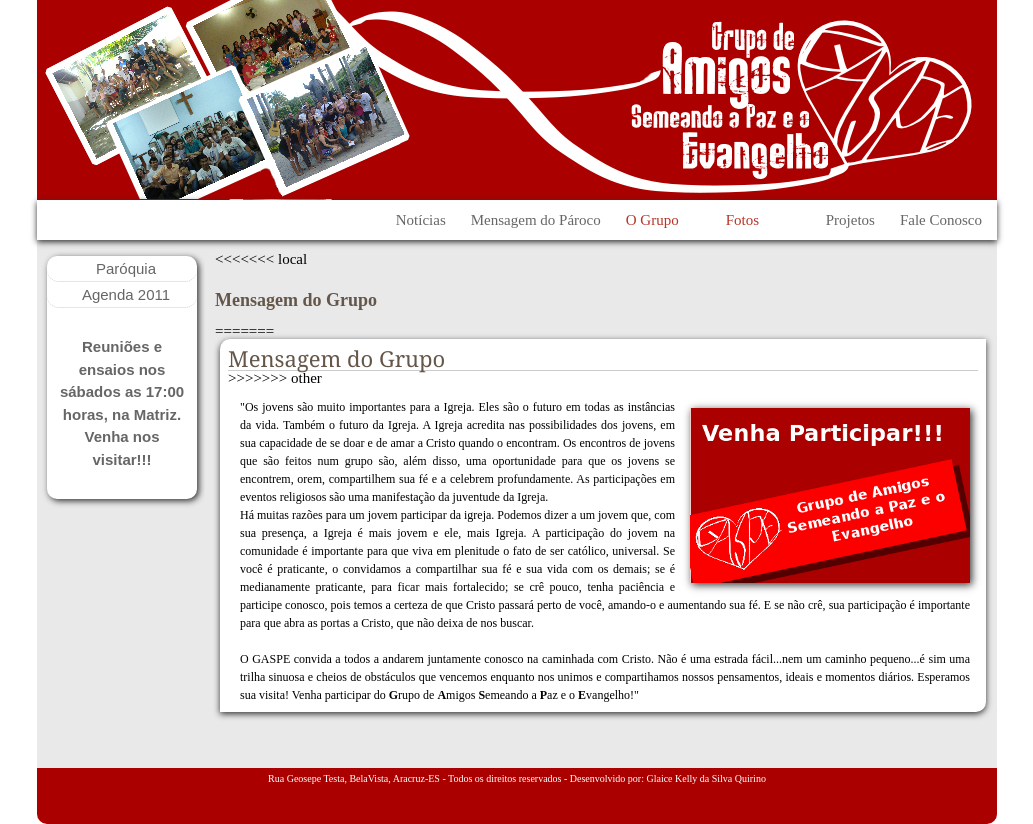
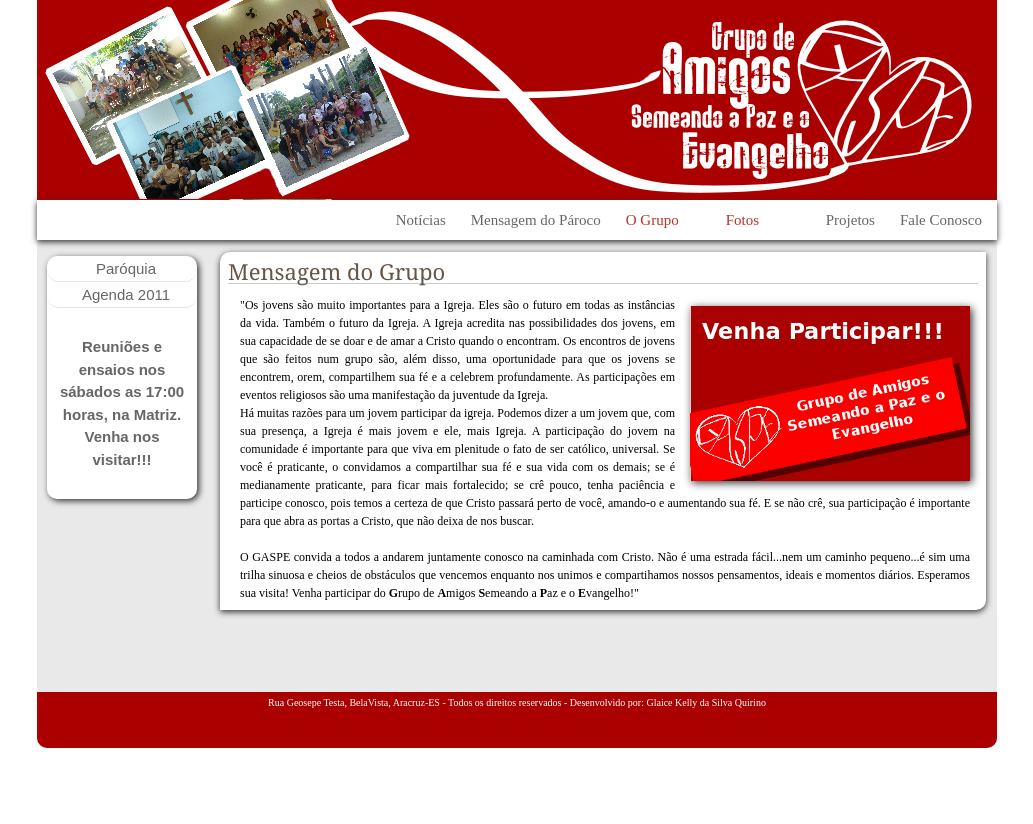
Before and after one commit to glaice/gaspe, a PHP site: page /mensagem.php in a window 1280 px wide. Shown: the whole page, without its empty margins (123-1156 px from the left). After the commit the page ends 748 px from the top, so only its background shows below. Run offline with PHP 8.4, Linux system fonts and the light colour scheme; some libraries are stand-ins or nearby versions.

Commit message:
refazendo ajustes

```diff
--- a/mensagem.php
+++ b/mensagem.php
@@ -11,13 +11,8 @@ include "cabecalho.php";
 include "pos_cabecalho.php";
 
 ?>
-<<<<<<< local
-    <div id="titulos"><h2>Mensagem do Grupo</h2></div>
-=======
-
 
     <div id="noticia"><h3>Mensagem do Grupo</h3>
->>>>>>> other
 
     <p> <img src="images/participar.png"> "Os jovens são muito importantes para a Igreja. Eles são o futuro em todas as instâncias da vida. Também o futuro da Igreja. A Igreja acredita nas possibilidades dos jovens, em sua capacidade de se doar e de amar a Cristo quando o encontram. Os encontros de jovens que são feitos num grupo são, além disso, uma oportunidade para que os jovens se encontrem, orem, compartilhem sua fé e a celebrem profundamente. As participações em eventos religiosos são uma manifestação da juventude da Igreja.
 <br>
```
